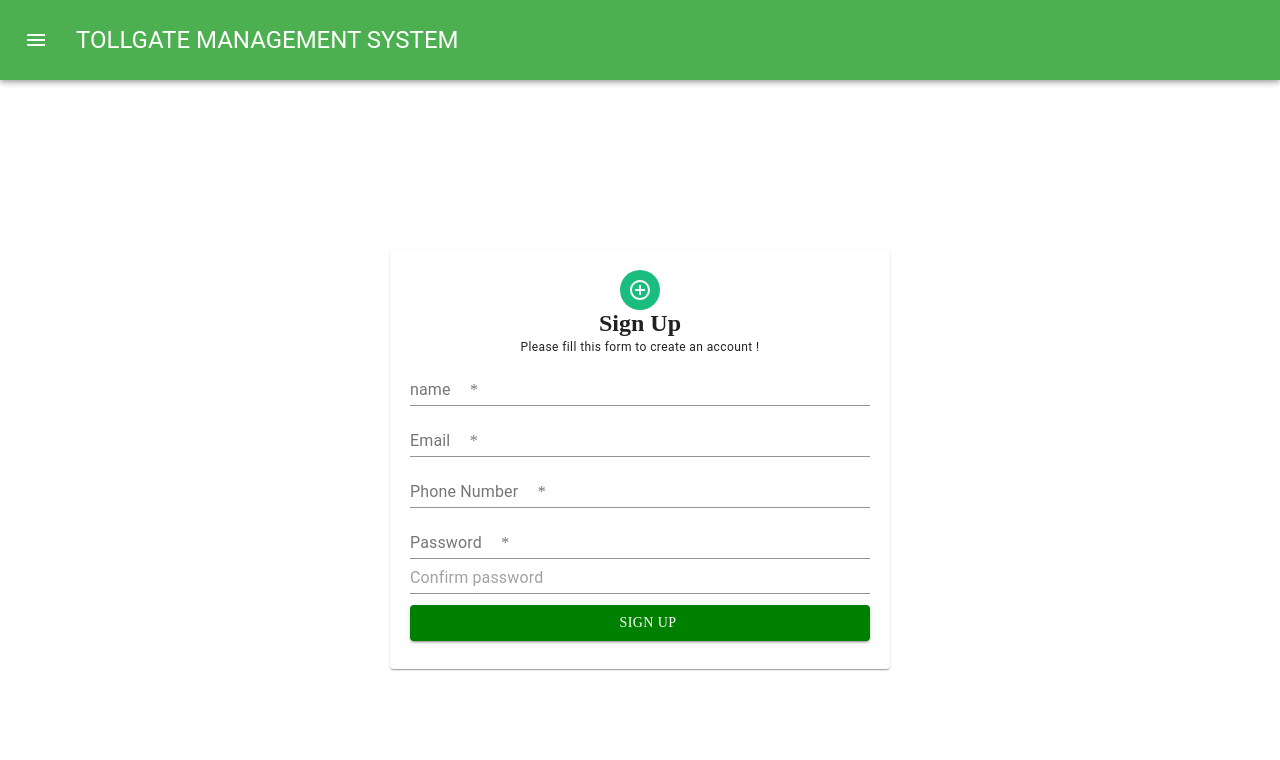
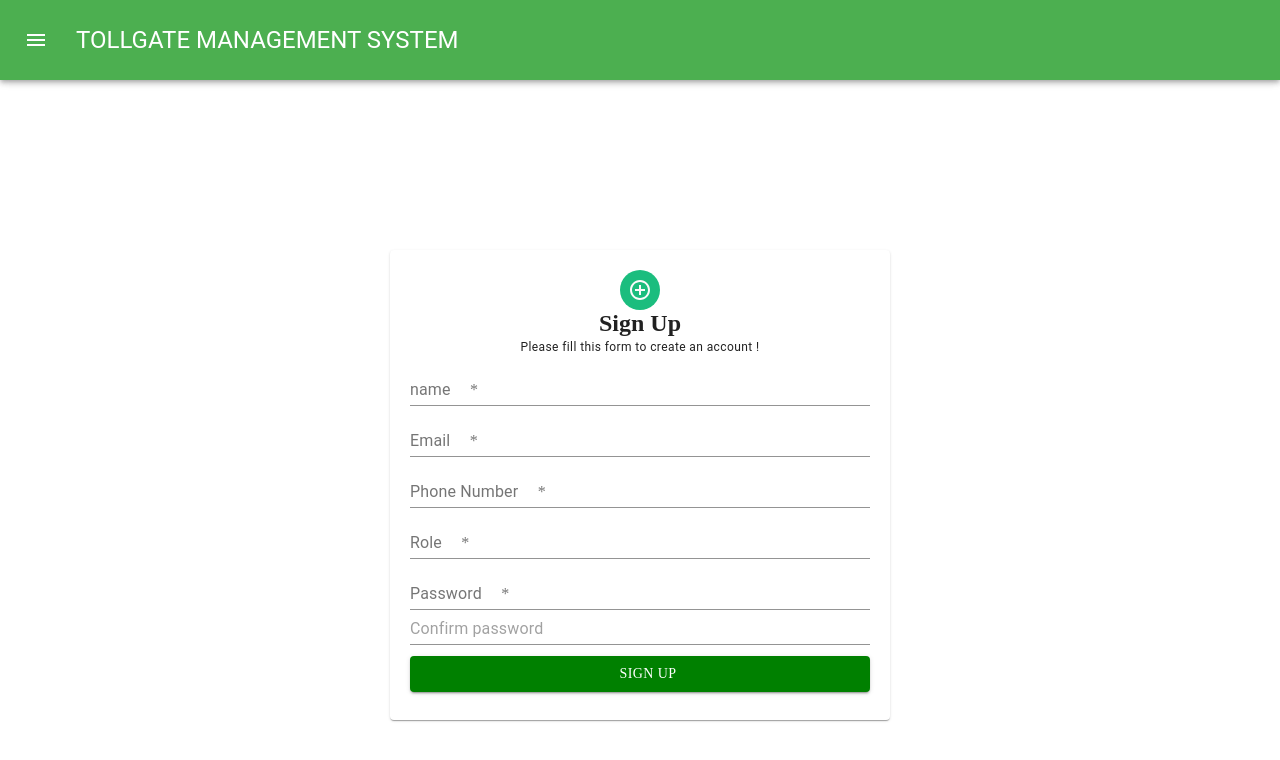
Before and after one commit to SolomonSatoh/TGMS-Client, a React (Create React App) app: page /tgms-client/sign in a window 1280 px wide. Shown: the top 760 px of the page. Built offline with nearby package versions, Linux system fonts and the light colour scheme.

Commit message:
cleaned some chhart loginStaff and Sign up

```diff
--- a/src/components/Charts/BarChart.js
+++ b/src/components/Charts/BarChart.js
@@ -100,8 +100,8 @@ const DynamicChart = () => {
       }, []);
       return(
           <div className="App">
-              <h1>Bar Chart</h1>
-              <div>
+
+              <div style={{ width : '80%', height : '100vh', display : 'inline-flex', position : 'fixed'}}>
                   <Bar
                     data={chartData}
                     options={{
--- a/src/components/Forms/LoginStaff.js
+++ b/src/components/Forms/LoginStaff.js
@@ -54,7 +54,7 @@ const LoginStaff = () =>{
                 />
 
                 <Button type='submit' color='primary' variant="contained" onClick={login} style={btnstyle} fullWidth>Sign in</Button>
-                <Typography >
+                {/* <Typography >
                      <Link href="#" >
                         Forgot password ?
                 </Link>
@@ -63,7 +63,7 @@ const LoginStaff = () =>{
                 <Link href="#"  onClick ={ () =>{history.push("/sign");}}   >
                          Sign Up
                 </Link>
-                </Typography>
+                </Typography> */}
             </Paper>
         </Grid>
     )
--- a/src/components/Forms/Signup.js
+++ b/src/components/Forms/Signup.js
@@ -47,6 +47,7 @@ const Signup = () => {
             username: values.name,
             email: values.email,
             phone: values.phone,
+            role : values.role,
             password : values.password,
             confirmPassword : values.confirmPassword
         }).catch((err) => {
@@ -56,7 +57,6 @@ const Signup = () => {
 
         if(response){
             history.push("/login") // go to users dashboard
-
         }
 
         console.log(JSON.stringify(values))
@@ -102,6 +102,10 @@ const Signup = () => {
                                 placeholder='Enter Phone Number' type='phone' fullWidth required
                                 helperText={<ErrorMessage name="phone" />}
                             />
+                             <Field as={TextField} label='Role' name="role"
+                                placeholder='Enter User Role' type='text' fullWidth required
+                                helperText={<ErrorMessage name="role" />}
+                            />
                             <Field as={TextField} label='Password' name="password"
                                 placeholder='Enter password' type='password' fullWidth required
                                 helperText={<ErrorMessage name="password" />}
```
